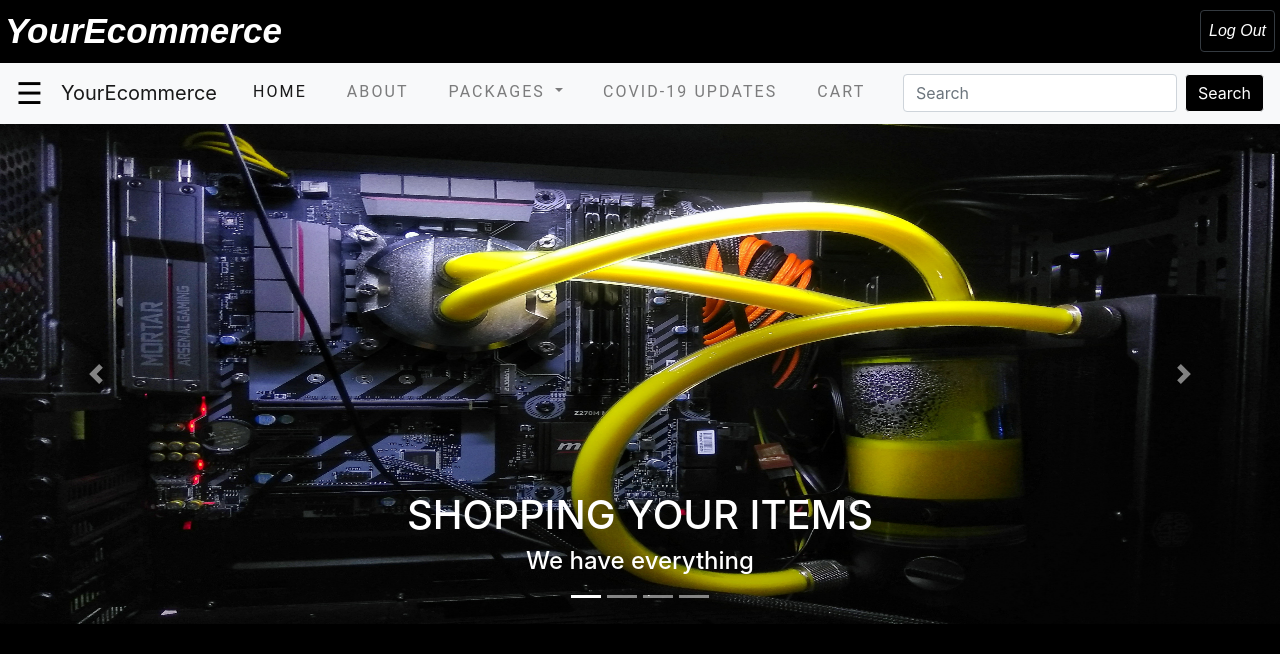
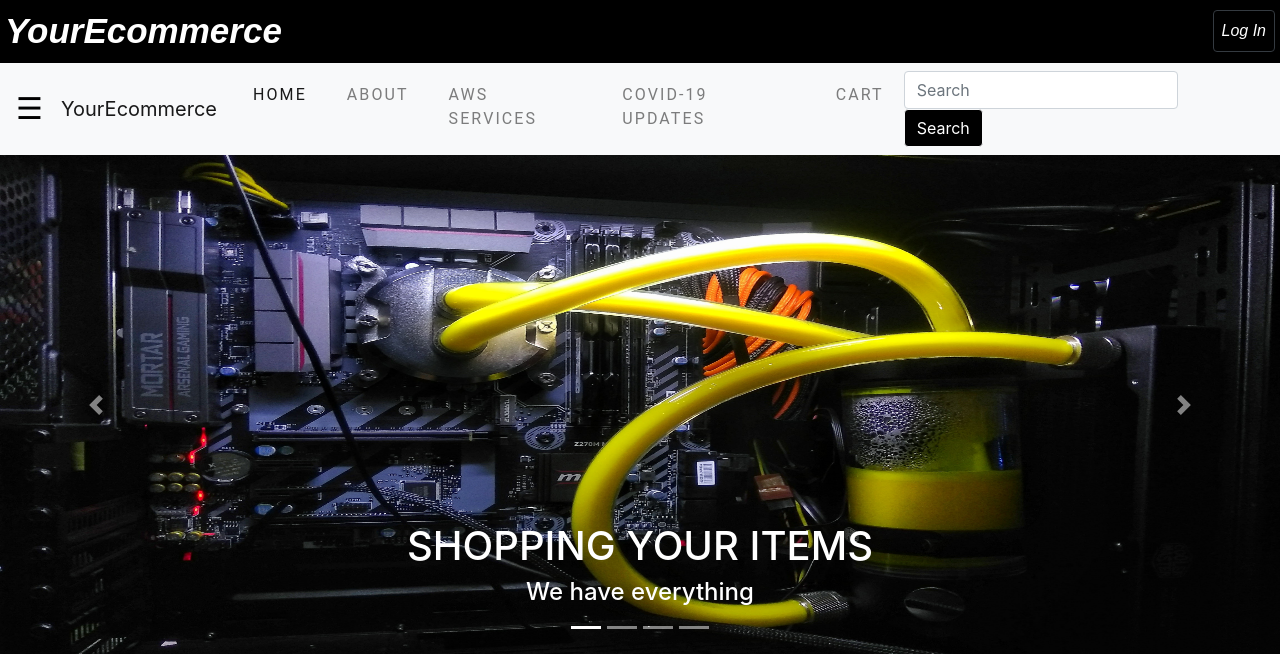
Before and after one commit to AkashInnovaccer/test, a Flask app: page / in a window 1280 px wide. Shown: the top 654 px of the page. Run offline with Flask 2, Linux system fonts and the light colour scheme; a user stored in the database is signed in; some libraries are stand-ins or nearby versions.

Commit message:
final commit

```diff
--- a/app.py
+++ b/app.py
@@ -1,3 +1,6 @@
+# made by akash
+
+
 from flask import Flask, request, jsonify,url_for,redirect, make_response, request, render_template, session
 import jwt
 from datetime import datetime, timedelta
@@ -5,7 +8,6 @@ from functools import wraps
 import sqlite3 as sql
 
 app = Flask(__name__)
-
 app.config['SECRET_KEY'] = 'your secret key'
 def token_required(func):
     @wraps(func)
@@ -19,12 +21,7 @@ def token_required(func):
             return jsonify({'Message': 'Invalid token'}), 403
         return func(*args, **kwargs)
     return decorated
-@app.route('/')
-def home():
-    login = False
-    if session["logged_in"]==True:
-        login=True
-    return render_template("index.html",login=login)
+
 
 @app.route('/register')
 def new_student():
@@ -114,6 +111,17 @@ def loggedin():
     else:
         return redirect(url_for("login"))
 
+@app.route('/home')
+def home():
+    login = False
+    if session["logged_in"]==True:
+        login=True
+    return render_template("index.html",login=login)
+
+@app.route('/')
+def root():
+    login = False
+    return render_template("index.html",login=login)
 
 
 @app.route('/logout')
@@ -131,14 +139,15 @@ def cart():
         return render_template("cart.html")
 
 
-@app.route('/auth')
-@token_required
-def auth():
-    return 'JWT is verified. Welcome to your dashboard !  '
+
 
 @app.route("/corona")
 def corona():
     return render_template("corona.html")
 
+
+@app.route("/aws")
+def aws():
+    return redirect("http://0.0.0.0:5001/load")
 if __name__ == '__main__':
-   app.run(debug = False , host="localhost")
+    app.run(debug = True , host="0.0.0.0")
--- a/static/js/maincart.js
+++ b/static/js/maincart.js
@@ -1,8 +1,8 @@
+// <!-- made by shreya -->
 
 let cartIcon=document.querySelector('#cart-icon')
 let cart = document.querySelector(".cart");
 let closeCart = document.querySelector("#close-cart");
-
 //open
 cartIcon.onclick=()=>{
     cart.classList.add("active");
@@ -128,5 +128,4 @@ function updatetotal() {
         total=Math.round(total*100)/100;
         document.getElementsByClassName('total-price')[0].innerText='$'+total;
 }
-
 }
--- a/templates/cart.html
+++ b/templates/cart.html
@@ -1,3 +1,5 @@
+<!-- made by shreya -->
+
 <!DOCTYPE html>
 <html lang="en">
 
@@ -233,7 +235,7 @@ cursor: pointer;
     <header>
         <!--NAV OF SHOPPING-->
         <div class="nav container">
-            <a href="/" class="logo">YourEcommerce</a>
+            <a href="/home" class="logo">YourEcommerce</a>
             <!--Cart-Icon-->
             <i class="bx bx-shopping-bag" id="cart-icon"></i>
             <!--CART-->
--- a/templates/corona.html
+++ b/templates/corona.html
@@ -1,3 +1,5 @@
+<!-- made by shreya -->
+
 <!DOCTYPE html>
 <html>
     <head>
@@ -231,7 +233,7 @@ ul.navbar-nav .nav-item:after {
       </style>
     </head>
 
-    <body style="background-color: white; background-image: url(Images/corona.jpg);background-size: cover;">
+    <body style="background-color: white; background-image: url(../static/Images/corona.jpg);background-size: cover;">
       <h1 style="color: whitesmoke; text-align: center; font-weight: bolder; font-size: 50px;">COVID-19 Live Update Cards</h1>
 
       <div class="container" style="margin-top: 14%;">
--- a/templates/index.html
+++ b/templates/index.html
@@ -1,3 +1,5 @@
+<!-- made by astitva -->
+
 <!DOCTYPE html>
 <html>
 
@@ -291,18 +293,12 @@ ul.navbar-nav .nav-item:after {
         <li class="nav-item">
           <a class="nav-link imp" href="#">ABOUT</a>
         </li>
+        <li class="nav-item">
+          <a class="nav-link imp" href="/aws">AWS SERVICES</a>
+        </li>
 
         <!-- Dropdown -->
-        <li class="nav-item dropdown">
-          <a class="nav-link dropdown-toggle imp" href="#" id="navbardrop" data-toggle="dropdown">
-            PACKAGES
-          </a>
-          <div class="dropdown-menu">
-            <a class="dropdown-item" href="#">Camera</a>
-            <a class="dropdown-item" href="#">Mic</a>
-            <a class="dropdown-item" href="#">Phone</a>
-          </div>
-        </li>
+
 
         <li class="nav-item">
           <a class="nav-link imp" href="/corona" target="">COVID-19 UPDATES</a>
--- a/templates/index2.html
+++ b/templates/index2.html
@@ -1,3 +1,5 @@
+<!-- made by astitva -->
+
 <!DOCTYPE html>
 <html>
 
--- a/templates/login.html
+++ b/templates/login.html
@@ -1,3 +1,5 @@
+<!-- made by astitva -->
+
 <!DOCTYPE html>
 <html>
 
--- a/templates/signup.html
+++ b/templates/signup.html
@@ -1,3 +1,5 @@
+<!-- made by astitva -->
+
 <!DOCTYPE html>
 <html>
 
```
Also changed, not shown: database.db, 1 other file.
